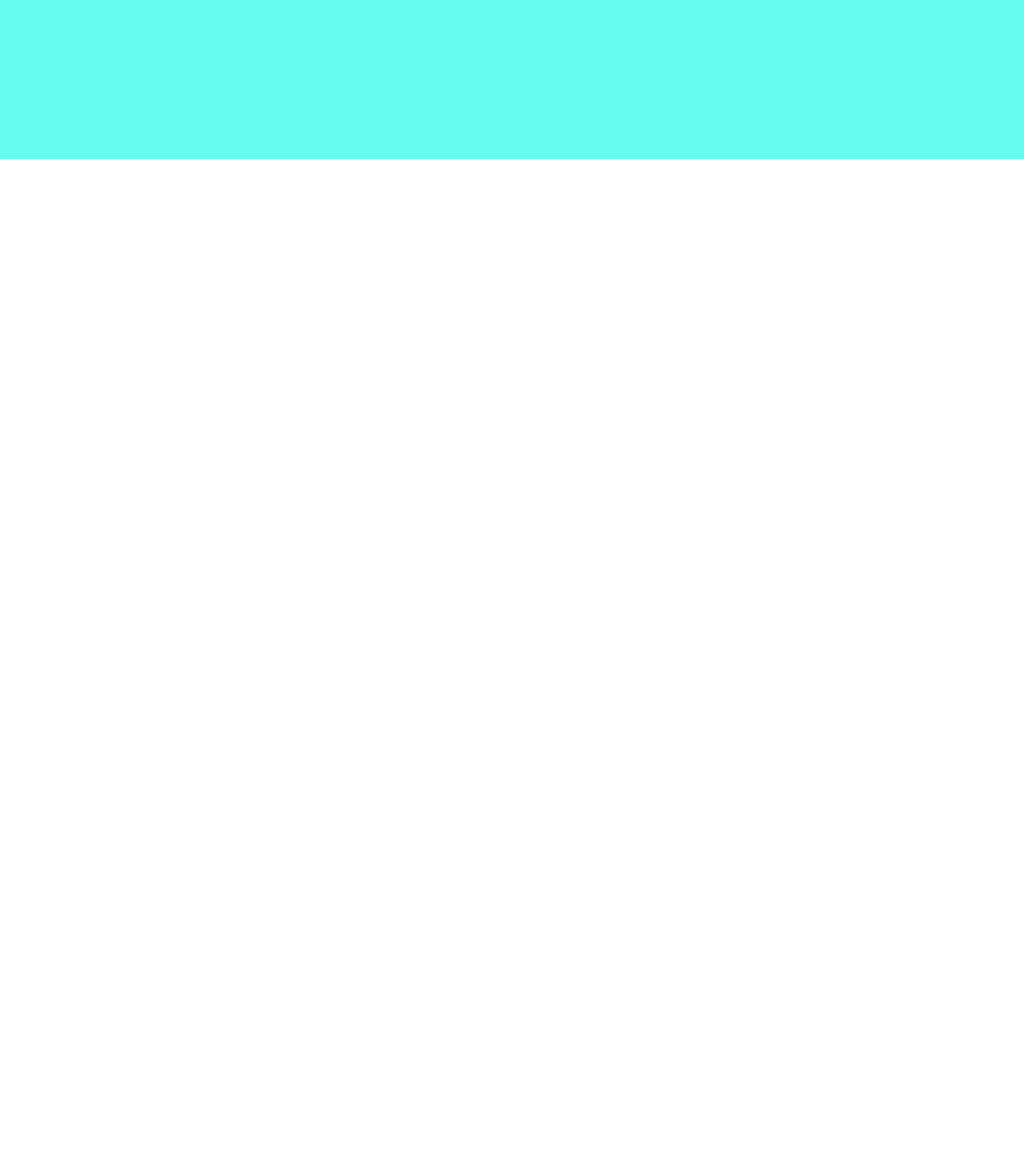
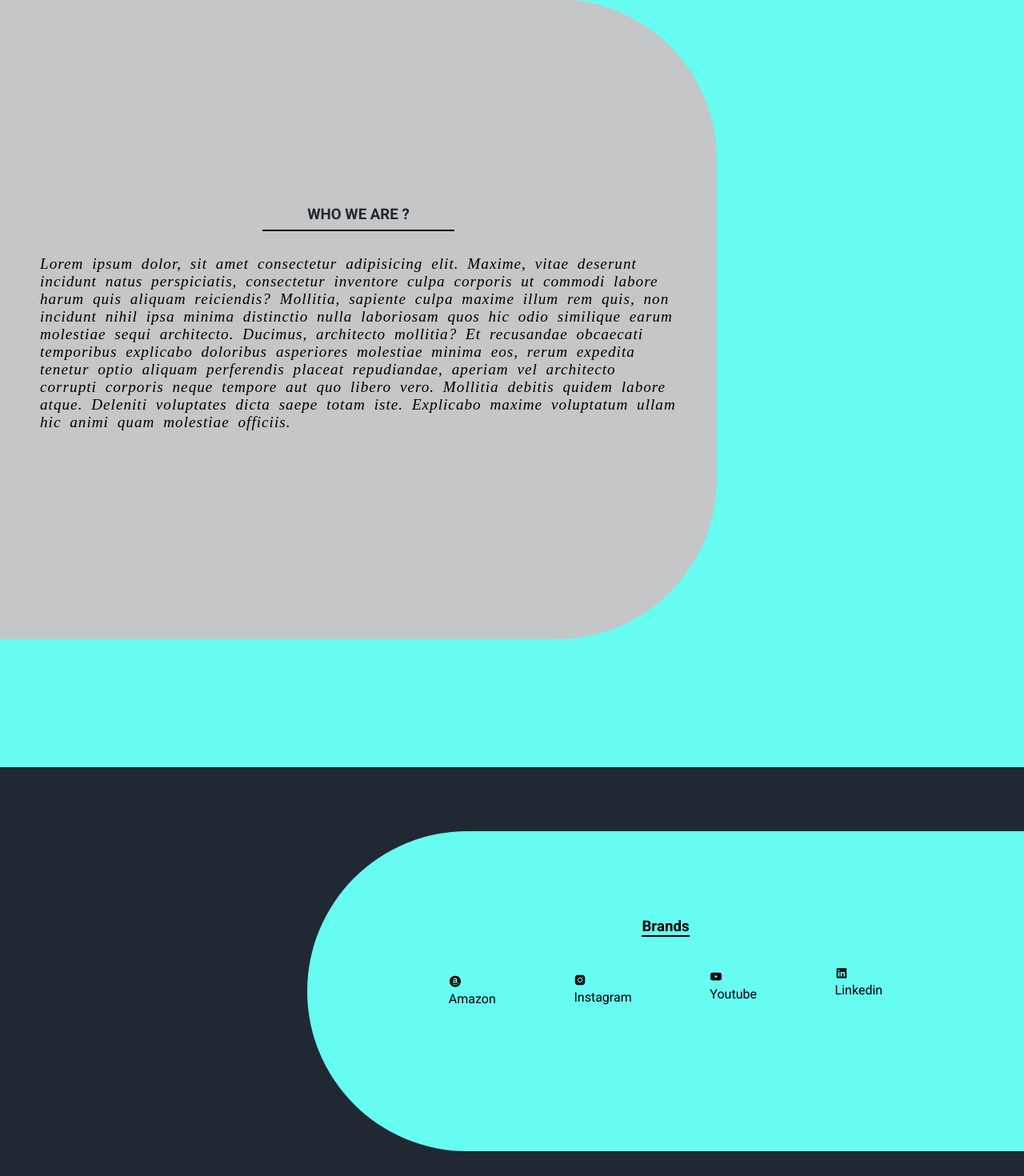
Before and after one commit to jitendraKhadoliya/Tech-Agency-Web, a React (Create React App) app: page / in a window 1280 px wide. Shown: the part 1261-2731 px from the top of the page at 80% size. Before the commit the page ends 1460 px from the top, so only its background shows below. Built offline with nearby package versions, Linux system fonts and the light colour scheme.

Commit message:
on home page working

```diff
--- a/src/components/Home.jsx
+++ b/src/components/Home.jsx
@@ -1,5 +1,6 @@
 import React from "react";
 import vg from '../assets/2.webp';
+import {AiFillInstagram, AiFillYoutube , AiFillLinkedin, AiFillAmazonCircle  } from 'react-icons/ai'
 
 const Home = ()=>{
     return <>
@@ -16,9 +17,49 @@ const Home = ()=>{
 
             <p>
                 Lorem ipsum dolor sit amet consectetur, adipisicing elit. Corporis est obcaecati culpa expedita fuga blanditiis voluptatum nostrum ea tempore rerum eum quia quasi, eveniet facilis fugiat! Libero error sint reiciendis.
+            </p>
+        </div>
+    </div>
 
-            </p>
 
+    <div className="home3">
+        <div>
+            <h3>Who We Are ?</h3>
+            <p>Lorem ipsum dolor, sit amet consectetur adipisicing elit. Maxime, vitae deserunt incidunt natus perspiciatis, consectetur inventore culpa corporis ut commodi labore harum quis aliquam reiciendis? Mollitia, sapiente culpa maxime illum rem quis, non incidunt nihil ipsa minima distinctio nulla laboriosam quos hic odio similique earum molestiae sequi architecto. Ducimus, architecto mollitia? Et recusandae obcaecati temporibus explicabo doloribus asperiores molestiae minima eos, rerum expedita tenetur optio aliquam perferendis placeat repudiandae, aperiam vel architecto corrupti corporis neque tempore aut quo libero vero. Mollitia debitis quidem labore atque. Deleniti voluptates dicta saepe totam iste. Explicabo maxime voluptatum ullam hic animi quam molestiae officiis.</p>
+        </div>
+
+    </div>
+
+
+
+    <div className="home4">
+        <div>
+
+        <h3>Brands</h3>
+        <article>
+
+        <div
+         style={ {animationDelay : "0.3s"} } >
+            <AiFillAmazonCircle />
+            <p>Amazon</p>
+        </div>
+        <div
+         style={ {animationDelay : "0.5s"} } >
+            <AiFillInstagram />
+            <p>Instagram</p>
+        </div>
+        <div
+         style={ {animationDelay : "0.7s"} } >
+            <AiFillYoutube />
+            <p>Youtube</p>
+        </div>
+        <div
+         style={ {animationDelay : "0.9s"} } >
+            <AiFillLinkedin />
+            <p>Linkedin</p>
+        </div>
+
+        </article>
         </div>
     </div>
 
--- a/src/styles/colors.scss
+++ b/src/styles/colors.scss
@@ -4,4 +4,4 @@ $mytextColor : #c5c6c7;
 $myDarkColor : #0b0c10;
 $myLightDark : #1f2833;
 $text1 : "roboto";
-$text2 : cursive;
+$cursive : cursive;
--- a/src/styles/home.scss
+++ b/src/styles/home.scss
@@ -75,9 +75,103 @@
         }
 }
 
+.home3{
+    height: 120vh;
+    width: 100%;
+    background-color: $myHeadingColor;
+
+    >div{
+        width: 70%;
+        background-color: $mytextColor;
+        height: 100vh;
+        display: flex;
+        flex-direction: column;
+        justify-content: center;
+        align-items: center;
+        border-radius: 0 200px 200px 0;
+        padding: 50px;
+
+        >h3{
+            text-align: center;
+            padding: 0.5rem;
+            border-bottom: 2px solid black;
+            text-transform: uppercase;
+            color: $myLightDark;
+            width: 15rem;
+        }
+
+
+       >p{
+            margin-top: 20px;
+            letter-spacing: 1px;
+            word-spacing: 5px;
+            line-height: 170%;
+            font: italic 100 1.2rem $cursive;
+            padding: 10px 0px;
+
+        }
+
+    }
+}
+
+
+.home4{
+    background-color: $myLightDark;
+    height: 70vh;
+    display: flex;
+    align-items: center;
+    justify-content:flex-end;
+    width: 100%;
+
+    >div{
+        background-color: $myHeadingColor;
+        width: 70%;
+        border-radius: 200px 0 0 200px;
+        height: 50vh;
+        // position: absolute;
+        justify-content: center;
+        align-items: center;
+        display: flex;
+        flex-direction: column;
+
+        >h3{
+            padding: -50px;
+            position: absolute;
+            border-bottom: 2px solid black;
+            margin-bottom: 10rem;
+            // background-color: antiquewhite;
+
+        }
+
+        >article{
+            // background-color: $mySubHeadingColor;
+            height: 7rem;
+            flex-wrap: wrap;
+            width: 50%;
+            display: flex;
+            justify-content: space-around;
+            align-items: center;
+            position: absolute;
+
+            >div{
+
+                animation: logoup 0.7s linear infinite alternate;
+            }
+
+        }
+    }
+}
+
 
 @keyframes imgup {
     to{
         transform: translateY(-10px);
     }
 }
+
+@keyframes logoup {
+    to {
+        transform: translatey(-15px);
+
+    }
+}
```
